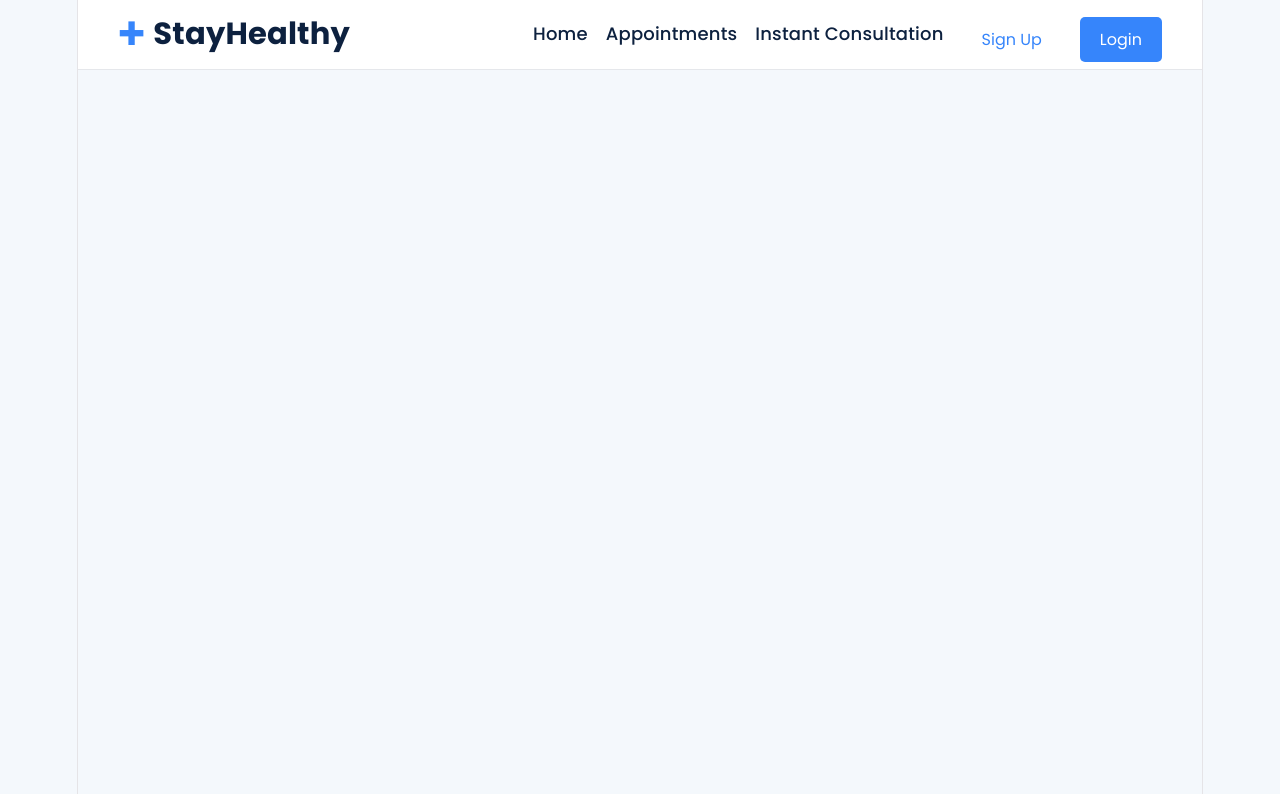
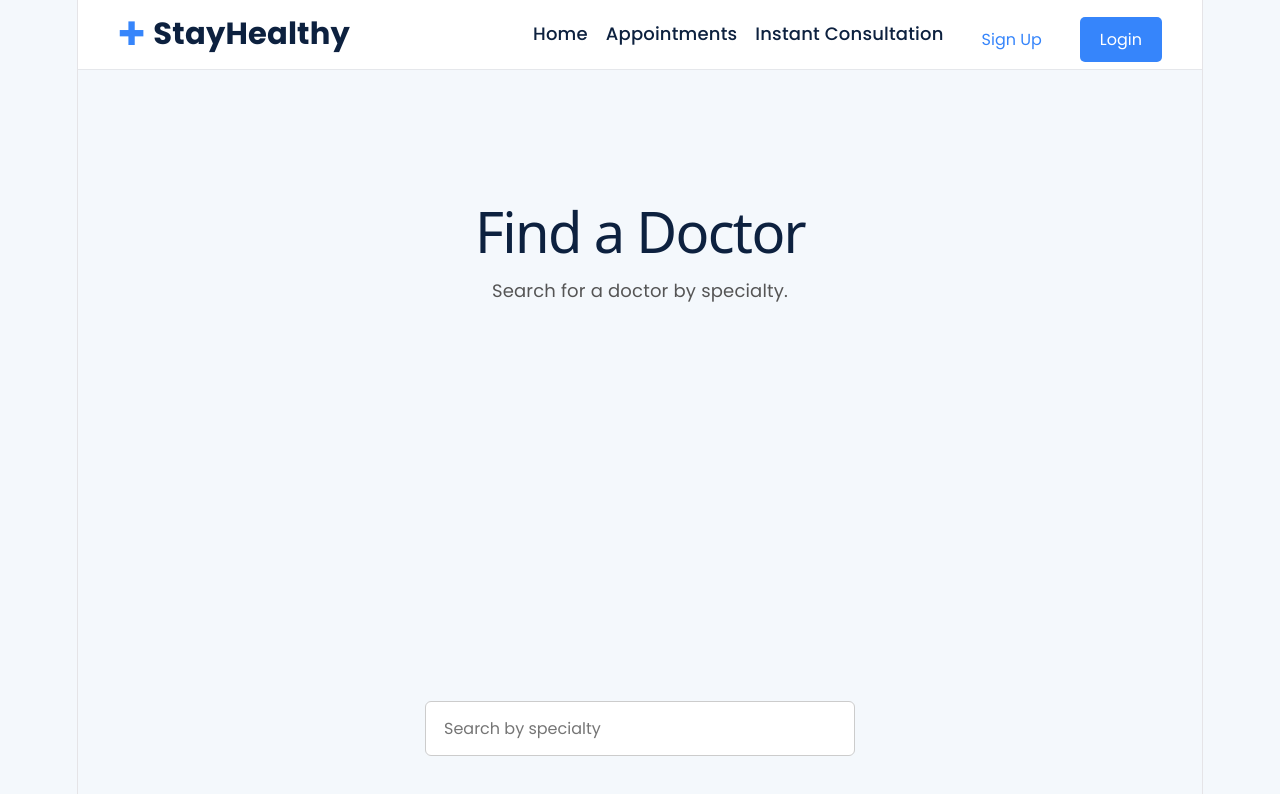
Before and after one commit to topsweb/med_appt, a React (Vite) app: page /find-doctor in a window 1280 px wide. Shown: the top 794 px of the page. Built offline with nearby package versions, Linux system fonts and the light colour scheme.

Commit message:
Add doctor specialty search component

```diff
--- a/src/App.jsx
+++ b/src/App.jsx
@@ -6,6 +6,8 @@ import InstantConsultation from "./Components/InstantConsultationBooking/Instant
 import Landing_Page from "./Components/Landing_Page/Landing_Page";
 import Sign_Up from "./Components/Sign_Up/Sign_Up";
 import Login from "./Components/Login/Login";
+import FindDoctorSearch from "./Components/FindDoctorSearch/FindDoctorSearch";
+
 
 function App() {
     return (
@@ -19,6 +21,7 @@ function App() {
                     <Route path="/signup" element={<Sign_Up />} />
                     <Route path="/login" element={<Login />} />
                     <Route path="/instant-consultation" element={<InstantConsultation />} />
+                    <Route path="/find-doctor" element={<FindDoctorSearch />} />
                 </Routes>
 
             </BrowserRouter>
--- /dev/null
+++ b/src/Components/FindDoctorSearch/FindDoctorSearch.css
@@ -0,0 +1,66 @@
+.doctor-search-container {
+    max-width: 800px;
+    margin: 80px auto;
+    padding: 30px;
+    text-align: center;
+}
+
+.doctor-search-container h1 {
+    color: #0d213f;
+    margin-bottom: 10px;
+}
+
+.doctor-search-container p {
+    color: #555;
+    margin-bottom: 25px;
+}
+
+.doctor-search-box {
+    position: relative;
+    max-width: 600px;
+    margin: 0 auto;
+}
+
+.doctor-search-input {
+    width: 100%;
+    padding: 14px 18px;
+    font-size: 16px;
+    border: 1px solid #cccccc;
+    border-radius: 6px;
+    outline: none;
+}
+
+.doctor-search-input:focus {
+    border-color: #3685fb;
+}
+
+.specialty-list {
+    position: absolute;
+    top: 100%;
+    left: 0;
+    right: 0;
+    margin: 4px 0 0;
+    padding: 0;
+    list-style: none;
+    background-color: #ffffff;
+    border: 1px solid #dddddd;
+    border-radius: 6px;
+    box-shadow: 0 4px 10px rgba(0, 0, 0, 0.08);
+    z-index: 100;
+    text-align: left;
+}
+
+.specialty-list li {
+    padding: 12px 16px;
+    cursor: pointer;
+}
+
+.specialty-list li:hover {
+    background-color: #f0f6ff;
+    color: #3685fb;
+}
+
+.no-results {
+    color: #777;
+    cursor: default !important;
+}
--- /dev/null
+++ b/src/Components/FindDoctorSearch/FindDoctorSearch.jsx
@@ -0,0 +1,72 @@
+import React, { useState } from "react";
+import "./FindDoctorSearch.css";
+
+const specialties = [
+    "Dentist",
+    "Bone",
+    "Gynecologist/Obstetrician",
+    "General Physician"
+];
+
+const FindDoctorSearch = () => {
+    const [searchTerm, setSearchTerm] = useState("");
+    const [showSpecialties, setShowSpecialties] = useState(false);
+
+    const filteredSpecialties = specialties.filter((specialty) =>
+        specialty.toLowerCase().includes(searchTerm.toLowerCase())
+    );
+
+    const handleSelect = (specialty) => {
+        setSearchTerm(specialty);
+        setShowSpecialties(false);
+    };
+
+    const handleBlur = () => {
+        // Short delay allows a specialty to be clicked
+        // before the dropdown disappears.
+        setTimeout(() => {
+            setShowSpecialties(false);
+        }, 150);
+    };
+
+    return (
+        <div className="doctor-search-container">
+            <h1>Find a Doctor</h1>
+
+            <p>Search for a doctor by specialty.</p>
+
+            <div className="doctor-search-box">
+                <input
+                    type="text"
+                    className="doctor-search-input"
+                    placeholder="Search by specialty"
+                    value={searchTerm}
+                    onChange={(e) => setSearchTerm(e.target.value)}
+                    onFocus={() => setShowSpecialties(true)}
+                    onBlur={handleBlur}
+                />
+
+                {showSpecialties && (
+                    <ul className="specialty-list">
+                        {filteredSpecialties.length > 0 ? (
+                            filteredSpecialties.map((specialty) => (
+                                <li
+                                    key={specialty}
+                                    onClick={() => handleSelect(specialty)}
+                                >
+                                    {specialty}
+                                </li>
+                            ))
+                        ) : (
+                            <li className="no-results">
+                                No specialties found
+                            </li>
+                        )}
+                    </ul>
+                )}
+            </div>
+        </div>
+    );
+};
+
+export default FindDoctorSearch;
--- a/src/Components/Navbar/Navbar.jsx
+++ b/src/Components/Navbar/Navbar.jsx
@@ -49,7 +49,7 @@ const Navbar = () => {
                 </li>
 
 <li className="link">
-    <a href="#">Appointments</a>
+    <Link to="/find-doctor">Appointments</Link>
 </li>
 
 <li className="link">
```
